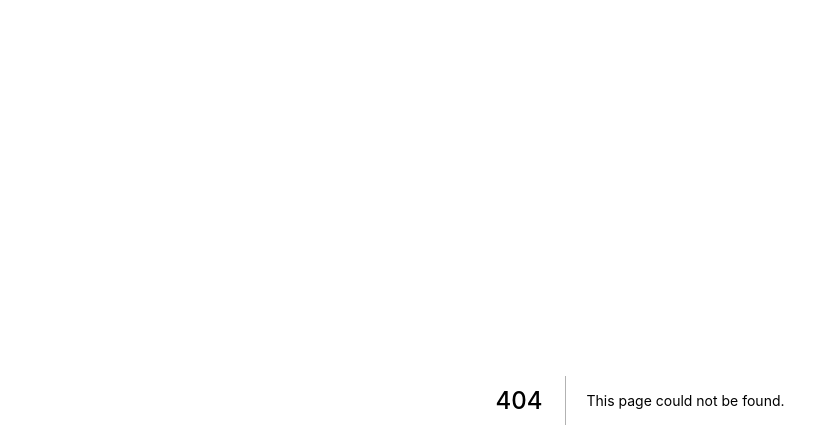
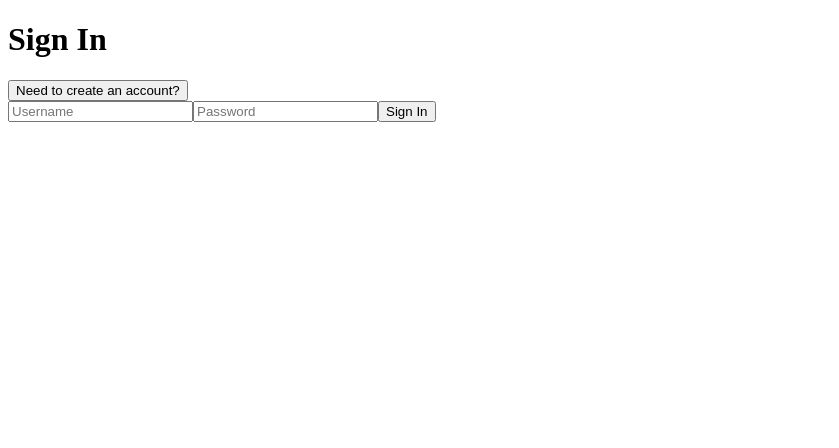
Before and after one commit to rcamach7/smart-reader, a Next.js app: page /status in a window 1280 px wide. Before the commit this address had no page. Shown: the top 448 px of the page, without its empty margins (0-839 px from the left). Built offline with nearby package versions, Linux system fonts and the light colour scheme; no server answers.

Commit message:
✨ feat: Attach user context to _app

```diff
--- a/src/context/UserContext.tsx
+++ b/src/context/UserContext.tsx
@@ -9,7 +9,7 @@ import axios from 'axios';
 
 interface User {
   _id: string;
-  name: string;
+  username: string;
 }
 
 interface UserContextType {
--- a/src/pages/_app.tsx
+++ b/src/pages/_app.tsx
@@ -1,7 +1,12 @@
 import '../theme/globals.css';
+import { UserProvider } from '@/context/UserContext';
 
 function MyApp({ Component, pageProps: { session, ...pageProps } }) {
-  return <Component {...pageProps} />;
+  return (
+    <UserProvider>
+      <Component {...pageProps} />
+    </UserProvider>
+  );
 }
 
 export default MyApp;
--- /dev/null
+++ b/src/pages/status.tsx
@@ -0,0 +1,74 @@
+import axios from 'axios';
+import { useState, useEffect } from 'react';
+import { useUser } from '@/context/UserContext';
+
+export default function Home() {
+  const { user } = useUser();
+  const [isSigningIn, setIsSigningIn] = useState(true); // initial state set to true for sign in
+
+  const [credentials, setCredentials] = useState({
+    username: '',
+    password: '',
+  });
+
+  async function handleSignUpSubmit(e) {
+    e.preventDefault();
+    try {
+      const response = await axios.post('api/register', credentials);
+      console.log(response);
+    } catch (error) {
+      console.error(
+        'An error occurred during registration:',
+        error.response ? error.response.data : error.message
+      );
+    }
+  }
+
+  function handleSignInSubmit(e) {
+    e.preventDefault();
+    // Sign in logic will be implemented here
+  }
+
+  function handleChange(e) {
+    setCredentials({
+      ...credentials,
+      [e.target.name]: e.target.value,
+    });
+  }
+
+  useEffect(() => {
+    console.log(credentials);
+  }, [credentials]);
+
+  if (user) {
+    return <div>Welcome back, {user.username}</div>;
+  }
+
+  return (
+    <div>
+      <h1>{isSigningIn ? 'Sign In' : 'Register'}</h1>
+      <button onClick={() => setIsSigningIn(!isSigningIn)}>
+        {isSigningIn
+          ? 'Need to create an account?'
+          : 'Already have an account?'}
+      </button>
+      <form onSubmit={isSigningIn ? handleSignInSubmit : handleSignUpSubmit}>
+        <input
+          type="text"
+          name="username" // Changed from id to name for better form handling
+          placeholder="Username"
+          value={credentials.username}
+          onChange={handleChange}
+        />
+        <input
+          name="password" // Changed from id to name
+          type="password"
+          placeholder="Password"
+          onChange={handleChange}
+          value={credentials.password}
+        />
+        <input type="submit" value={isSigningIn ? 'Sign In' : 'Sign Up'} />
+      </form>
+    </div>
+  );
+}
--- a/tsconfig.json
+++ b/tsconfig.json
@@ -17,7 +17,8 @@
     "baseUrl": ".",
     "paths": {
       "@/schemas/*": ["src/schemas/*"],
-      "@/services/*": ["src/services/*"]
+      "@/services/*": ["src/services/*"],
+      "@/context/*": ["src/context/*"]
     }
   },
   "include": ["next-env.d.ts", "**/*.ts", "**/*.tsx"],
```
Also changed, not shown: src/pages/index.tsx (+1 -13 lines), src/pages/register.tsx (deleted, +0 -56 lines).
